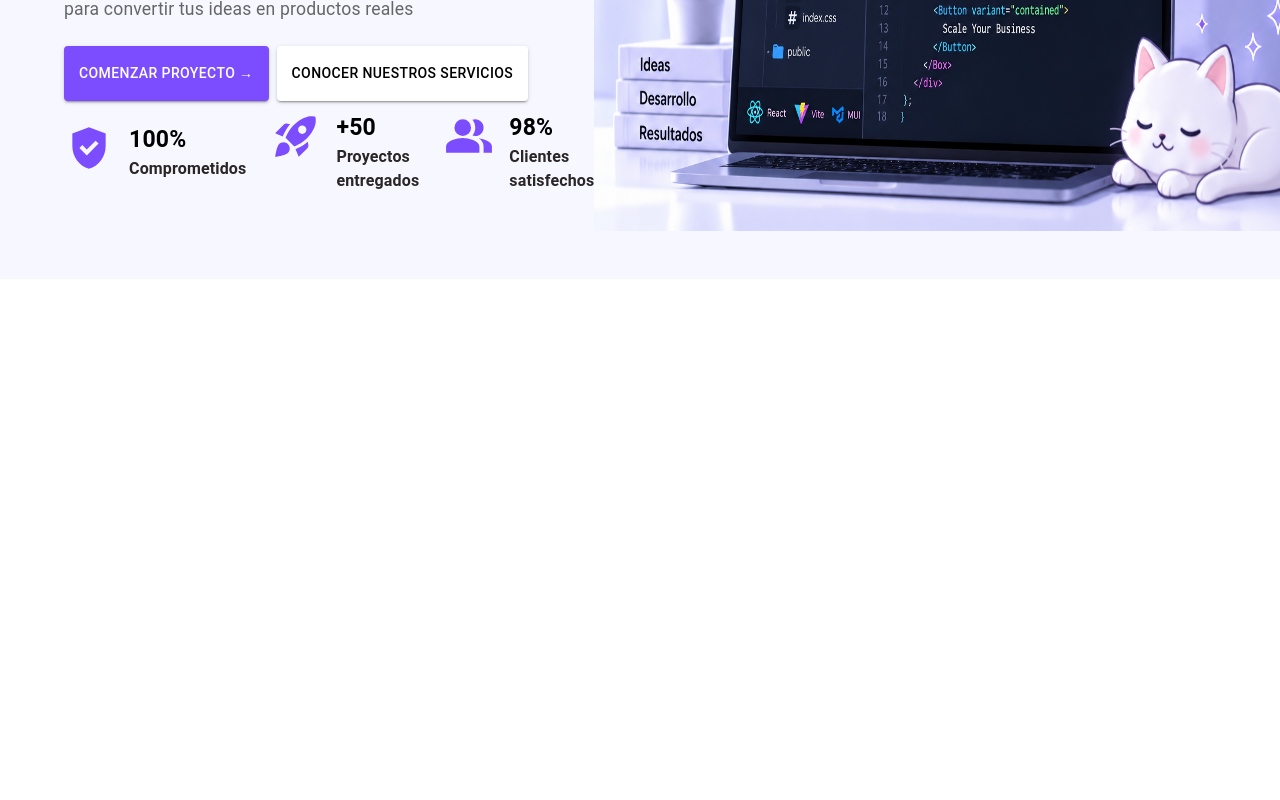
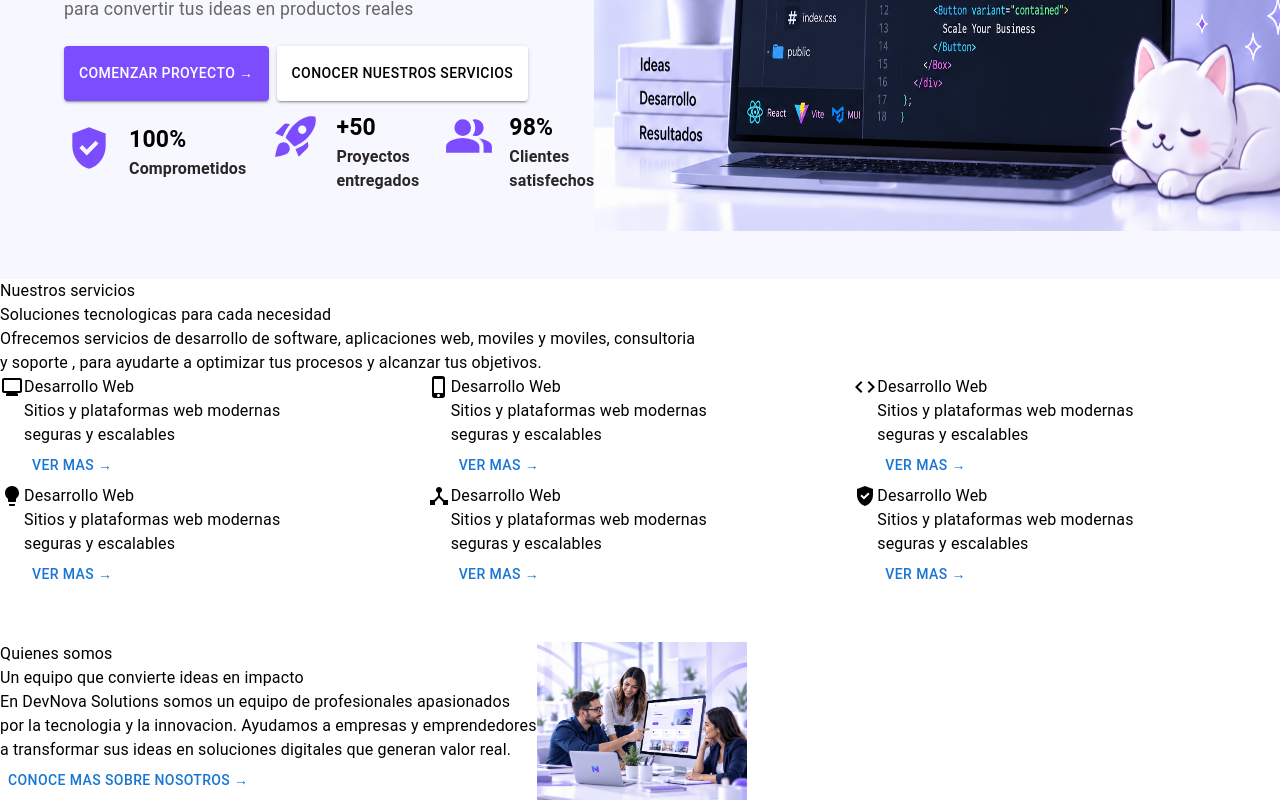
Before and after one commit to jessicahernandezt/dev-nova-solutions, a React (Vite) app: page / in a window 1280 px wide. Shown: the part 441-1241 px from the top of the page. Before the commit the page ends 800 px from the top, so only its background shows below. Built offline with nearby package versions, Linux system fonts and the light colour scheme.

Commit message:
feat: Añadir estructura pagina de servicios

```diff
--- a/src/App.jsx
+++ b/src/App.jsx
@@ -1,5 +1,7 @@
 import Navbar from "./components/Navbar"
 import Hero from "./components/Hero"
+import Servicios from "./components/Servicios"
+import Quienes from "./components/Quienes"
 
 function App(){
 
@@ -7,7 +9,8 @@ function App(){
     <>
       <Navbar />
       <Hero />
-
+      <Servicios />
+      <Quienes />
     </>
   )
 }
--- a/src/components/Hero.jsx
+++ b/src/components/Hero.jsx
@@ -12,7 +12,7 @@ import { Height } from '@mui/icons-material';
 
 function Hero() {
     return (
-        <Box
+        <Box /*Hero*/
             sx={{
                 minHeight: '520px',
                 display: 'flex',
--- /dev/null
+++ b/src/components/Quienes.jsx
@@ -0,0 +1,33 @@
+import {Box, Button, Container, Typography } from '@mui/material'
+
+function Quienes() {
+    return(
+        <Box sx={{display: 'flex', marginTop: '50px'}}/*Quienes somos*/>
+            <Box /*Informacion y boton*/>
+                <Typography>
+                    Quienes somos
+                    <Typography>
+                        Un equipo que convierte ideas en impacto
+                        <Typography>
+                            En DevNova Solutions somos un equipo de profesionales apasionados<br/>
+                            por la tecnologia y la innovacion. Ayudamos a empresas y emprendedores<br/>
+                            a transformar sus ideas en soluciones digitales que generan valor real.
+                        </Typography>
+                    </Typography>
+                </Typography>
+                <Button>
+                    Conoce mas sobre nosotros →
+                </Button>
+            </Box>
+
+            <Box component="img" src='./img_18.png' alt='Quienes_somos' sx={{width: '210px', height: '2+10px'}}>
+            </Box>
+
+
+        </Box>
+
+
+
+    )
+}
+export default Quienes
--- /dev/null
+++ b/src/components/Servicios.jsx
@@ -0,0 +1,128 @@
+import {Box, Button, Container, Typography } from '@mui/material'
+import MonitorIcon from '@mui/icons-material/Monitor';
+import PhoneIphoneIcon from '@mui/icons-material/PhoneIphone';
+import CodeIcon from '@mui/icons-material/Code';
+import LightbulbIcon from '@mui/icons-material/Lightbulb';
+import DeviceHubIcon from '@mui/icons-material/DeviceHub';
+import GppGoodIcon from '@mui/icons-material/GppGood';
+
+function Servicios() {
+return(
+    <Box sx={{alignItems:'center'}}/*Nuestros-Servicios*/ >
+        <Typography>
+                Nuestros servicios
+                    <Typography>
+                        Soluciones tecnologicas para cada necesidad
+                    </Typography>
+                <Typography>
+                    Ofrecemos servicios de desarrollo de software, aplicaciones web, moviles y moviles, consultoria<br/>
+                    y soporte , para ayudarte a optimizar tus procesos y alcanzar tus objetivos.
+                </Typography>
+        </Typography>
+
+        <Box sx={{display: 'grid', gridTemplateColumns: 'repeat(3,1fr)', gap: '1'}}/*tarjetas*/>
+            <Box sx={{display: 'flex'}}/*Tarjeta Desarrollo web*/>
+                <MonitorIcon>
+
+                </MonitorIcon>
+
+                <Typography>
+                    Desarrollo Web
+                    <Typography>
+                        Sitios y plataformas web modernas<br/>
+                        seguras y escalables
+                    </Typography>
+                    <Button>
+                        Ver mas →
+                    </Button>
+                </Typography>
+            </Box>
+
+            <Box sx={{display: 'flex'}}/*Tarjeta Apps*/>
+                <PhoneIphoneIcon>
+
+                </PhoneIphoneIcon>
+
+                <Typography>
+                    Desarrollo Web
+                    <Typography>
+                        Sitios y plataformas web modernas<br/>
+                        seguras y escalables
+                    </Typography>
+                    <Button>
+                        Ver mas →
+                    </Button>
+                </Typography>
+            </Box>
+
+            <Box sx={{display: 'flex'}}/*Tarjeta Desarrollo software*/>
+                <CodeIcon>
+
+                </CodeIcon>
+
+                <Typography>
+                    Desarrollo Web
+                    <Typography>
+                        Sitios y plataformas web modernas<br/>
+                        seguras y escalables
+                    </Typography>
+                    <Button>
+                        Ver mas →
+                    </Button>
+                </Typography>
+            </Box>
+
+            <Box sx={{display: 'flex'}}/*Tarjeta Consuloria*/>
+                <LightbulbIcon>
+
+                </LightbulbIcon>
+
+                <Typography>
+                    Desarrollo Web
+                    <Typography>
+                        Sitios y plataformas web modernas<br/>
+                        seguras y escalables
+                    </Typography>
+                    <Button>
+                        Ver mas →
+                    </Button>
+                </Typography>
+            </Box>
+            <Box sx={{display: 'flex'}}/*Tarjeta Integracion*/>
+                <DeviceHubIcon>
+
+                </DeviceHubIcon>
+
+                <Typography>
+                    Desarrollo Web
+                    <Typography>
+                        Sitios y plataformas web modernas<br/>
+                        seguras y escalables
+                    </Typography>
+                    <Button>
+                        Ver mas →
+                    </Button>
+                </Typography>
+            </Box>
+            <Box sx={{display: 'flex'}}/*Tarjeta Sporte*/>
+                <GppGoodIcon>
+
+                </GppGoodIcon>
+
+                <Typography>
+                    Desarrollo Web
+                    <Typography>
+                        Sitios y plataformas web modernas<br/>
+                        seguras y escalables
+                    </Typography>
+                    <Button>
+                        Ver mas →
+                    </Button>
+                </Typography>
+            </Box>
+        </Box>
+
+    </Box>
+)
+}
+export default Servicios
```
Also changed, not shown: public/img_18.png (renamed from public/img (18).png).
